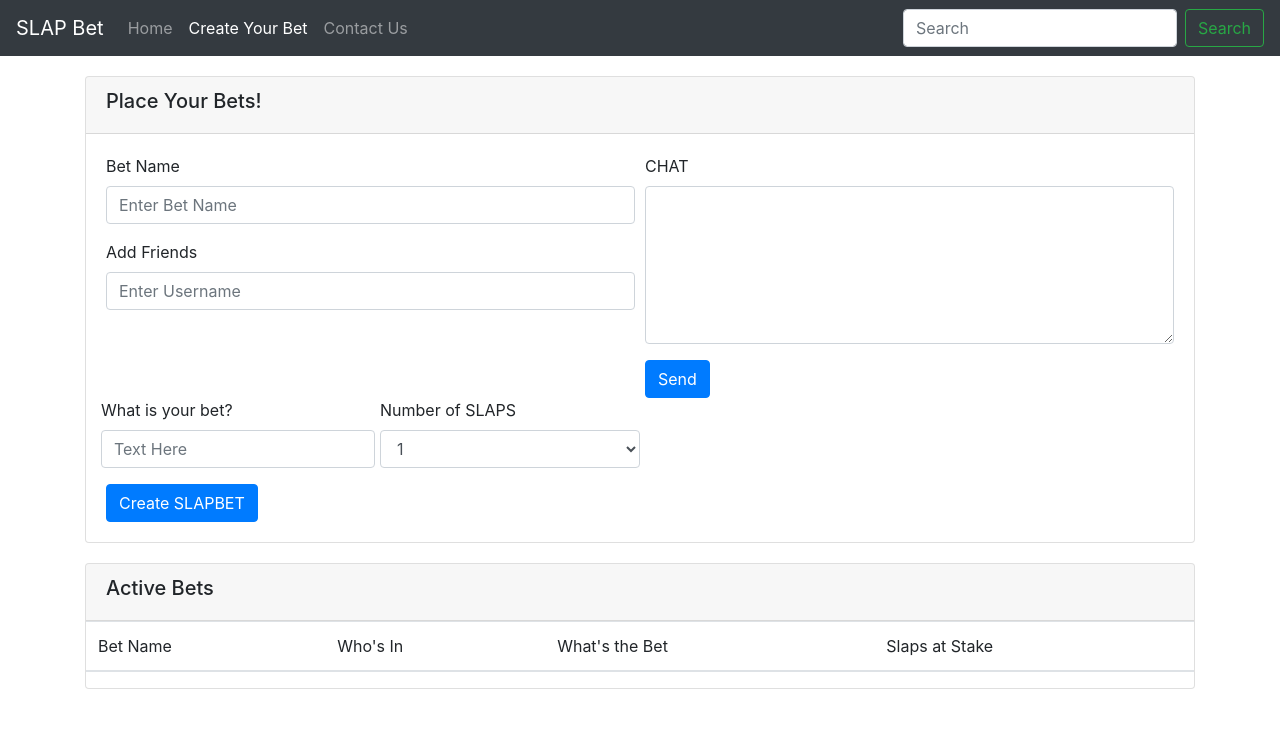
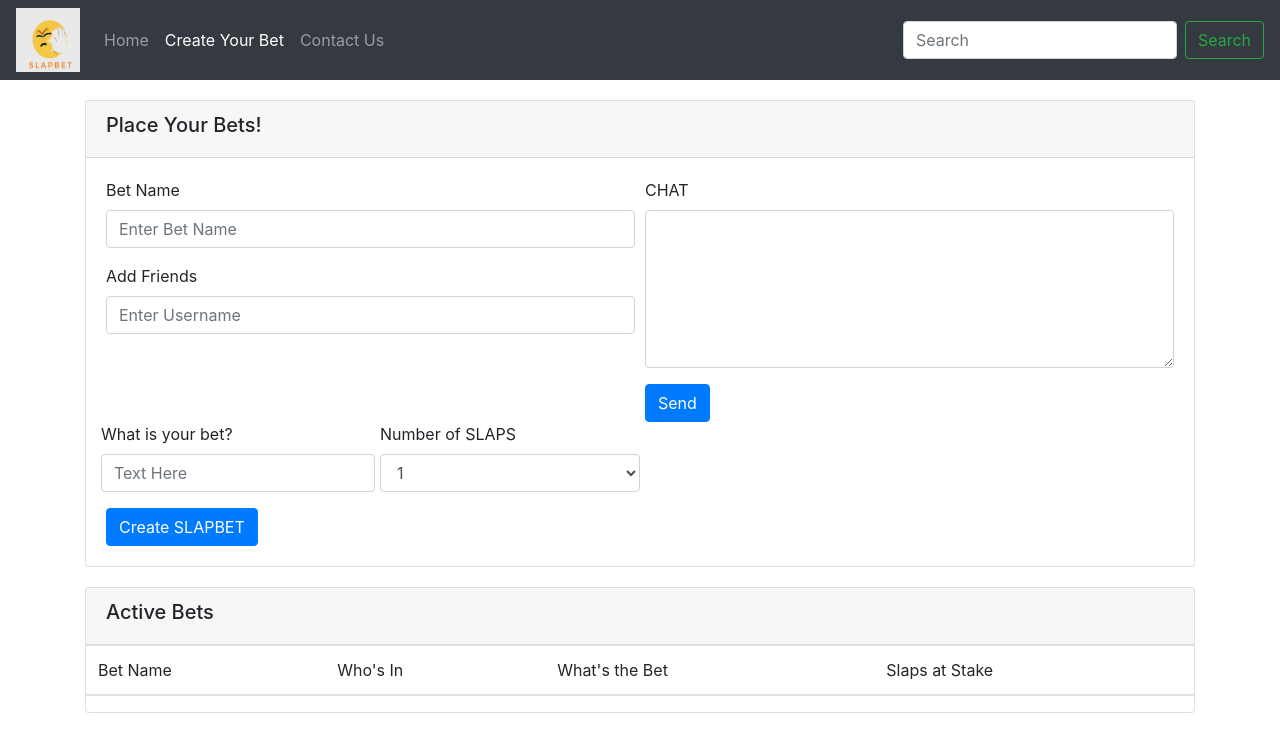
Before and after one commit to mqsmith/slapBet, a plain HTML site: page bet.html in a window 1280 px wide. Drawn offline with nearby package versions, Linux system fonts and the light colour scheme; no server answers.

Commit message:
Added logo to navbar on each html page

```diff
--- a/bet.html
+++ b/bet.html
@@ -29,7 +29,7 @@
 
     <!-- Nan Bar -->
     <nav class="navbar navbar-expand-lg navbar-dark bg-dark">
-        <a class="navbar-brand" href="#">SLAP Bet</a>
+        <img src="./assets/images/slapLogo.jpg" class="mr-3" alt="SlapBetLogo">
         <button class="navbar-toggler" type="button" data-toggle="collapse" data-target="#navbarSupportedContent"
             aria-controls="navbarSupportedContent" aria-expanded="false" aria-label="Toggle navigation">
             <span class="navbar-toggler-icon"></span>
```
Also changed, not shown: contact.html (+2 -1 lines), index.html (+1 -1 lines).
